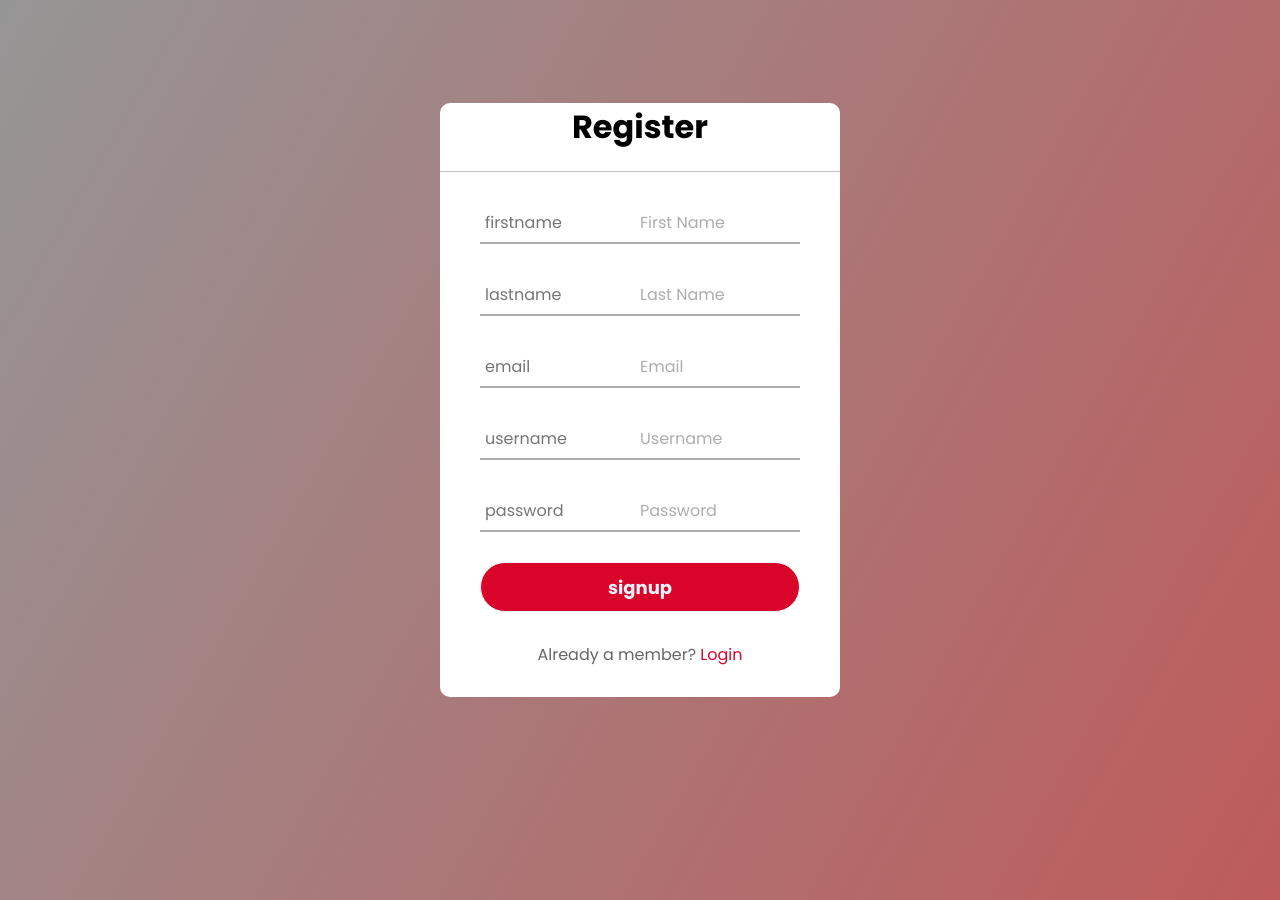
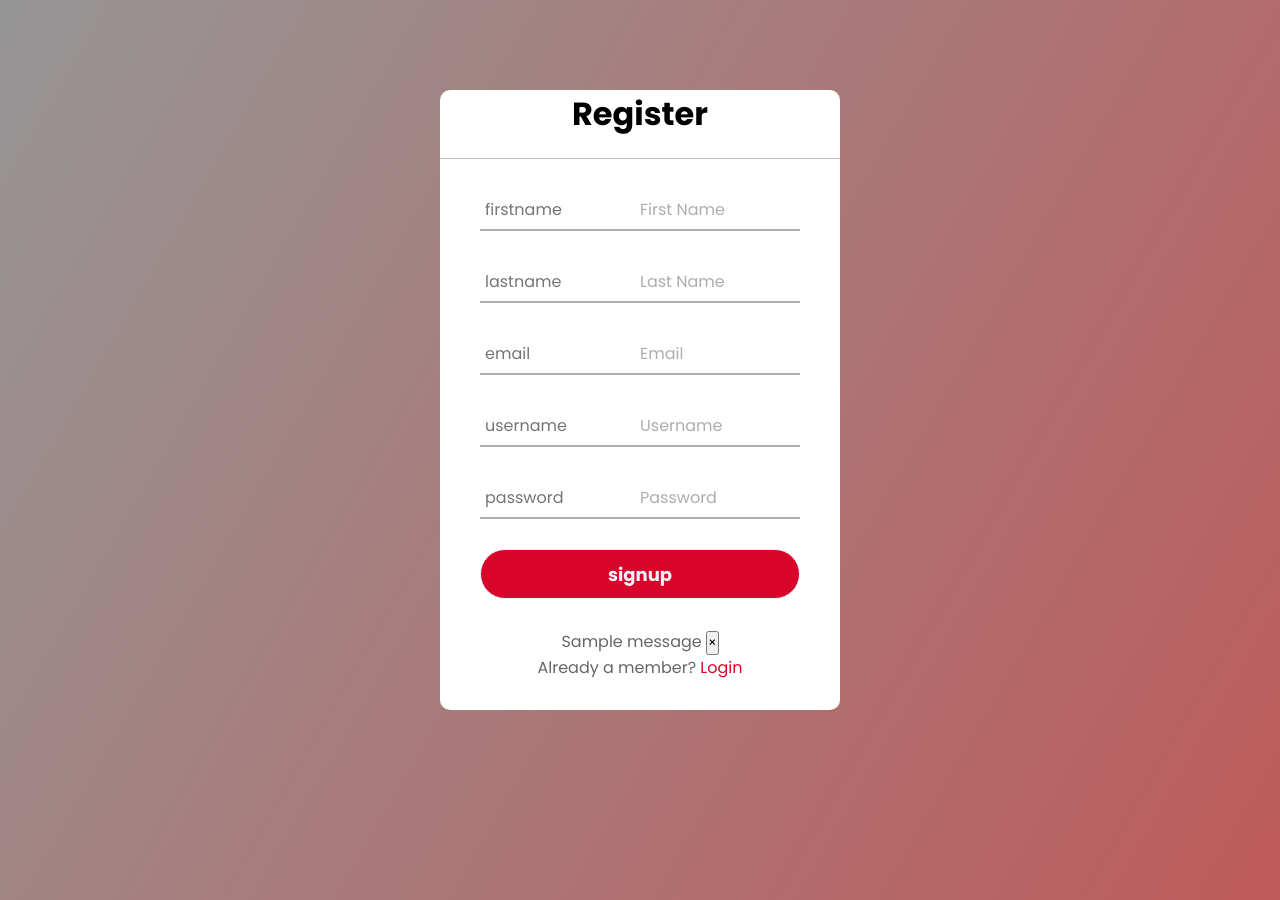
Before and after one commit to Rudainasaleh/Auto_part_store, a Flask app: page /register.html in a window 1280 px wide. Run offline with Flask 2, Linux system fonts and the light colour scheme; one stand-in notice (Sample message) is shown; some libraries are stand-ins or nearby versions.

Commit message:
Update register.html

```diff
--- a/autostore/templates/register.html
+++ b/autostore/templates/register.html
@@ -14,7 +14,7 @@
 
     <div class="center">
         <h1>Register</h1>
-        <form action ="{{ url_for('register') }}" method="post">
+        <form action ="{{ url_for('register') }}" method="post" autocomplete="off">
             <div class="txt_filed">
                 <input type="text" placeholder="firstname" name="firstname" id="firstname" value="" required >
                 <span></span>
@@ -42,11 +42,27 @@
                 <label>Password</label>
             </div>
 
+
             <input type="submit" value="signup">
             <div class="signup">
+                {% with messages = get_flashed_messages()  %}
+                {% if messages %}
+                {% for message in messages %}
+                <div class="alert alert-success alert-dismissible fade show" role="alert">
+                    {{ message }}
+                    <button type="button" class="close" data-dismiss="alert" aria-label="Close">
+                      <span aria-hidden="true">×</span>
+                    </button>
+                  </div>
+
+
+                {% endfor %}
+                {% endif %}
+                {% endwith %}
                 Already a member? <a href="login.html">Login</a>
             </div>
         </form>
+
 
 
 
```
